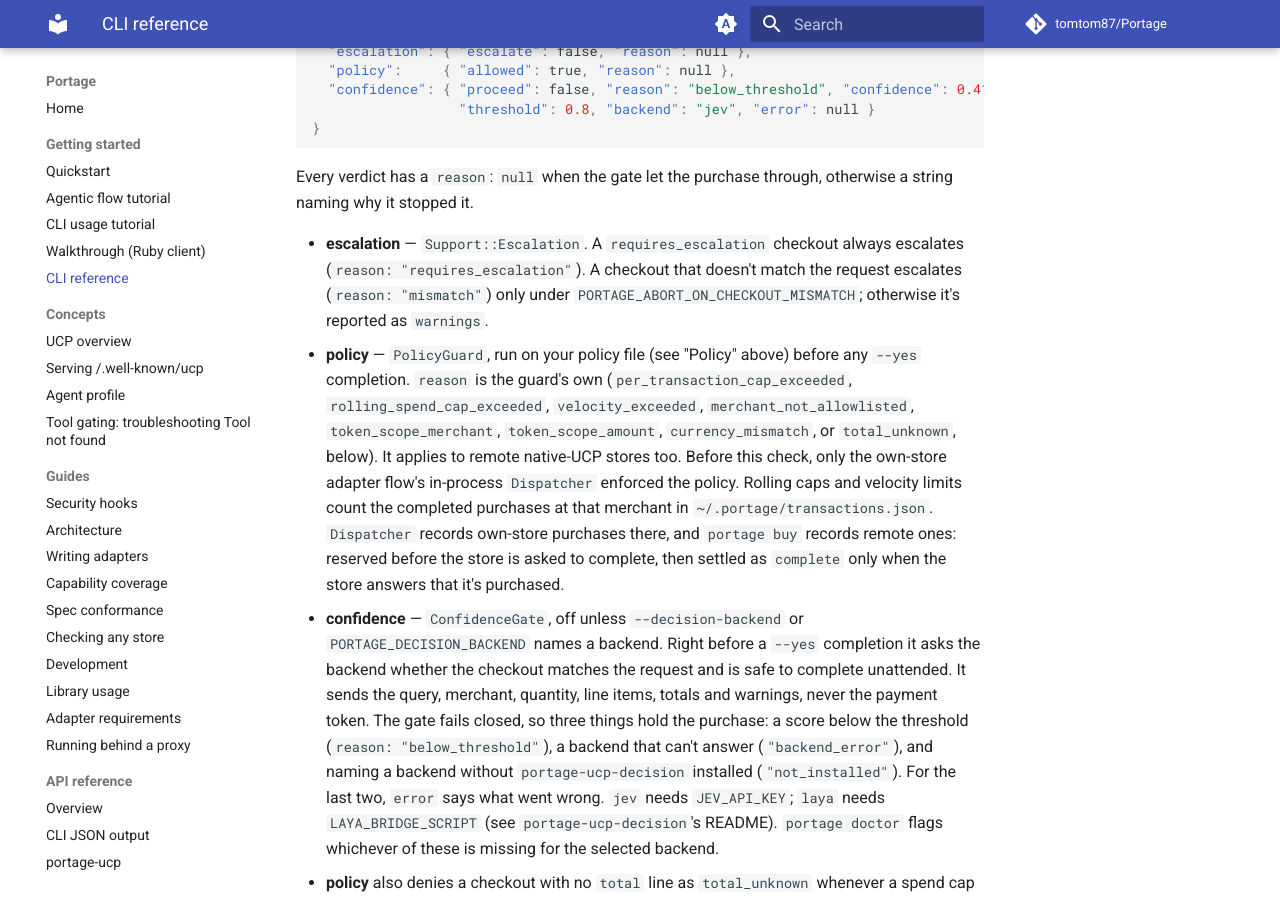
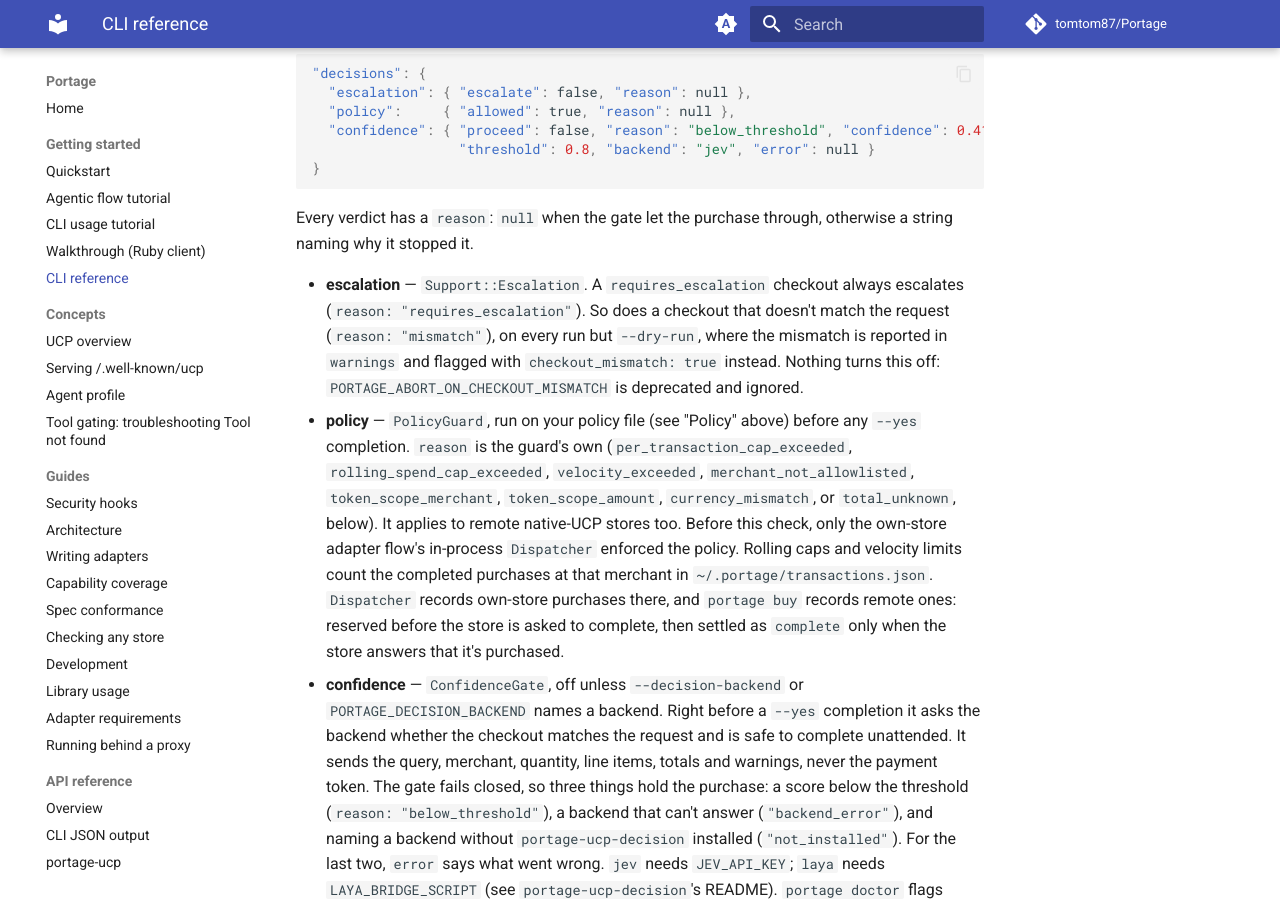
Before and after one commit to tomtom87/Portage, an MkDocs documentation site: the page built from docs/cli-reference.md, in a window 1280 px wide and 900 px high, scrolled down 20342 px. Built offline with MkDocs 1.6.1 and Material for MkDocs 9.7.7, drawn with Linux system fonts in a browser that asks for light colours; comment, search, counter and statistics services are not loaded; some of the changed text lies outside the part shown.

Commit message:
Document that a checkout mismatch always stops the purchase

```diff
--- a/portage-cli/README.md
+++ b/portage-cli/README.md
@@ -852,9 +852,9 @@
 | --- | --- | --- |
 | `purchased` | Completed. | no |
 | `needs_confirmation` | Checkout ready; rerun with `--yes`. | no |
-| `dry_run` | Checkout created, `--dry-run` stopped it. | no |
+| `dry_run` | Checkout created, `--dry-run` stopped it. `checkout_mismatch: true` when a real run would stop on a mismatch. | no |
 | `requires_escalation` | The store wants the shopper to finish. | yes |
-| `checkout_mismatch` | Checkout differs from the request (`PORTAGE_ABORT_ON_CHECKOUT_MISMATCH`). | yes |
+| `checkout_mismatch` | Checkout differs from the request (item, quantity, unit price or currency); stopped before payment. | yes |
 | `no_payment_token` | No `--payment-token` and no default payment method. | yes |
 | `policy_blocked` | Your spend policy denied it; `decisions.policy.reason` says why. | yes |
 | `low_confidence` | The confidence gate held it. | yes |
@@ -884,9 +884,11 @@
 otherwise a string naming why it stopped it.
 
 - **escalation** — `Support::Escalation`. A `requires_escalation` checkout
-  always escalates (`reason: "requires_escalation"`). A checkout that doesn't
-  match the request escalates (`reason: "mismatch"`) only under
-  `PORTAGE_ABORT_ON_CHECKOUT_MISMATCH`; otherwise it's reported as `warnings`.
+  always escalates (`reason: "requires_escalation"`). So does a checkout that
+  doesn't match the request (`reason: "mismatch"`), on every run but
+  `--dry-run`, where the mismatch is reported in `warnings` and flagged with
+  `checkout_mismatch: true` instead. Nothing turns this off:
+  `PORTAGE_ABORT_ON_CHECKOUT_MISMATCH` is deprecated and ignored.
 - **policy** — `PolicyGuard`, run on your policy file (see "Policy" above)
   before any `--yes` completion. `reason` is the guard's own
   (`per_transaction_cap_exceeded`, `rolling_spend_cap_exceeded`,
```
Also changed, not shown: docs/agentic-flow.md (+1 -1 lines), docs/api/cli-json.md (+6 -4 lines), plugins/buy/skills/buy/SKILL.md (+2 -3 lines), plugins/buy/skills/buy/references/outcomes.md (+2 -2 lines).
